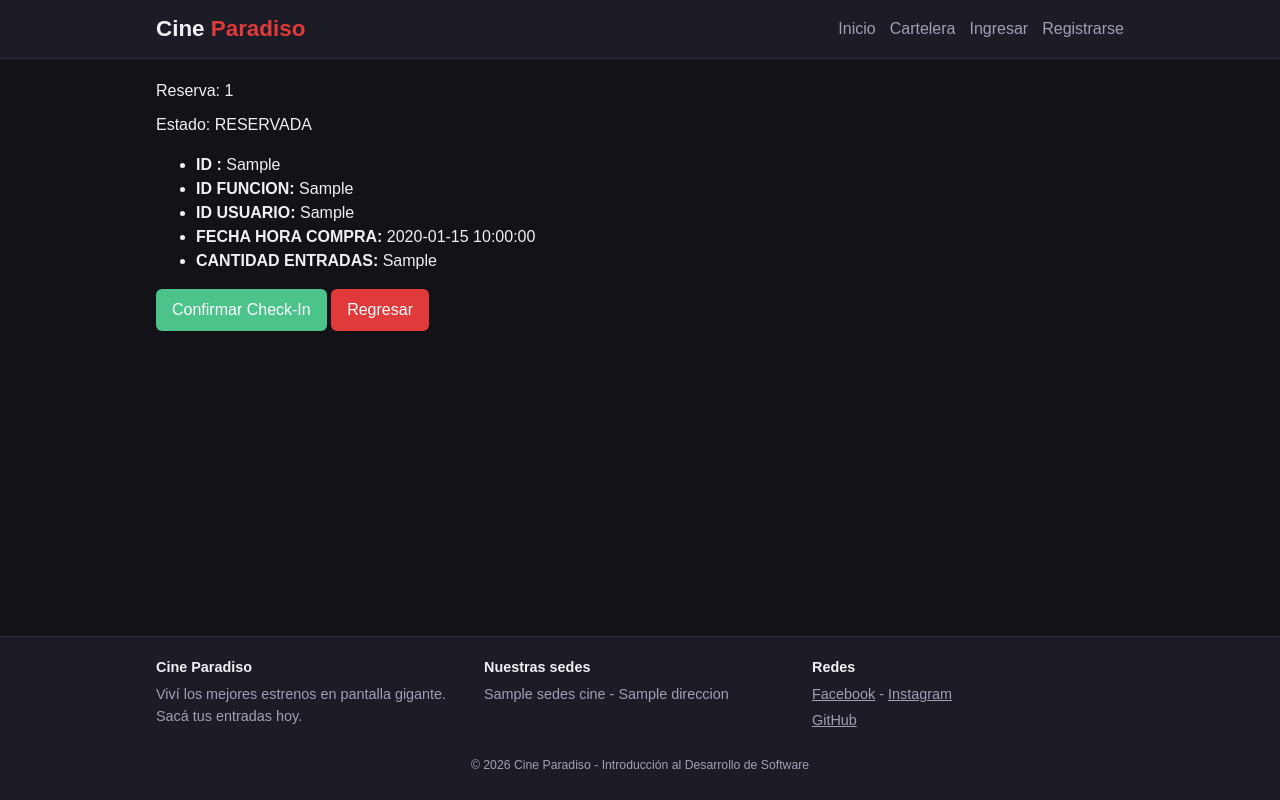
After one commit to GabrielVeraGit/TP_Final_IDS_2C2026, a Flask app: template APLICATIVO_FRONTEND/templates/check_in.html in a window 1280 px wide. The commit adds this page. Run offline with Flask 3, Linux system fonts and the light colour scheme; the template is opened without the code that fills it: most values are stand-ins (such as "Sample title", 1, 10 or a date in 2020).

Commit message:
Terminado la implementacion de poder Cancelar y Usar la reserva del mail, se agrego al front al etiqueta CHECK-IN

```diff
--- a/API_BACKEND/app.py
+++ b/API_BACKEND/app.py
@@ -2,7 +2,7 @@ import os
 from datetime import datetime
 from decimal import Decimal
 from dotenv import load_dotenv
-from flask import Flask
+from flask import Flask, request
 
 from werkzeug.exceptions import HTTPException
 from source import extend_email, extend_jwt
@@ -68,9 +68,9 @@ def manejar_error_interno(error:Exception):
 
 @app.route("/api", methods=["GET"])
 def index():
-    return "ENTRASTE A LA API", 200
+    return f"ENTRASTE A LA API con {request.host_url}", 200
 
 
 if __name__ == "__main__":
     puerto=int(os.getenv("PORT_API_BACKEND", 5001))
-    app.run(port=puerto, debug=False)
+    app.run(port=puerto, host="0.0.0.0", debug=True)
--- a/API_BACKEND/source/extend_qr.py
+++ b/API_BACKEND/source/extend_qr.py
@@ -27,7 +27,7 @@ def generar_qr_en_memoria(contenido_url: str):
 def generar_code_y_urls():
     qr_id = f"QR_ID-{uuid.uuid4().hex[:10].upper()}"
 
-    url_usar = f"{config.URL_FRONTEND}/reserva/{qr_id}/usar" #va al qr
+    url_usar = f"{config.URL_FRONTEND}/reservas/{qr_id}/usar" #va al qr
     url_cancelar = f"{config.URL_FRONTEND}/reservas/{qr_id}/cancelar" #va al boton
 
     return qr_id, url_usar, url_cancelar
--- a/API_BACKEND/source/validators/reservas.py
+++ b/API_BACKEND/source/validators/reservas.py
@@ -17,7 +17,8 @@ def validando_campos_reserva(datos_revisar:dict):
     "cant_entradas": utils_val.validar_entero,
     "estado_compra": utils_val.validar_texto,
     "fecha_desde": utils_val.validar_fecha_hora,
-    "fecha_hasta": utils_val.validar_fecha_hora
+    "fecha_hasta": utils_val.validar_fecha_hora,
+    "qr": utils_val.validar_texto
     }
 
     campos_limpios = dict()
--- a/APLICATIVO_FRONTEND/app.py
+++ b/APLICATIVO_FRONTEND/app.py
@@ -46,8 +46,10 @@ def inyectar_seccion():
     seccion = "cartelera"
     if request.path == "/cine_paradiso":
         seccion = "inicio"
-    elif request.path.startswith("/cine_paradiso/admin") or request.path.endswith("/cine_paradiso/usar"):
+    elif request.path.startswith("/cine_paradiso/admin"):
         seccion = "admin"
+    elif request.path.endswith("/usar"):
+        seccion = "checkin"
     elif request.path.startswith("/cine_paradiso/mis-reservas") or request.path.startswith("/cine_paradiso/comprar") or request.path.endswith("/cine_paradiso/cancelar"):
         seccion = "reservas"
     elif request.path.startswith("/cine_paradiso/perfil"):
@@ -56,4 +58,4 @@ def inyectar_seccion():
 
 if __name__ == "__main__":
     puerto = int(os.getenv("PORT_APLICATIVO_FRONTEND", 5002))
-    app.run(port=puerto, debug=True)
+    app.run(port=puerto, host="0.0.0.0", debug=True)
--- a/APLICATIVO_FRONTEND/static/style.css
+++ b/APLICATIVO_FRONTEND/static/style.css
@@ -48,7 +48,7 @@ nav form { margin: 0; }
 
 /*botones y formularios*/
 button, .boton { display: inline-block; padding: 9px 16px; font: inherit; color: #fff; background: var(--rojo); border: none; border-radius: 6px; text-decoration: none; cursor: pointer; }
-.button.verde { display: inline-block; padding: 9px 16px; font: inherit; color: #fff; background: var(--verde); border: none; border-radius: 6px; text-decoration: none; cursor: pointer; }
+button.verde, .boton.verde{ display: inline-block; padding: 9px 16px; font: inherit; color: #fff; background: var(--verde); border: none; border-radius: 6px; text-decoration: none; cursor: pointer; }
 button:hover, .boton:hover { opacity: 0.85; }
 button.gris-b, .boton.gris-b { background: #3a3a4d; }
 button.chico, .boton.chico { padding: 5px 10px; font-size: 0.85em; }
--- a/APLICATIVO_FRONTEND/templates/base.html
+++ b/APLICATIVO_FRONTEND/templates/base.html
@@ -18,6 +18,7 @@
 
                     {% if session.get('rol') == 'admin' %}
                         <a href="{{ url_for('user_bp.admin') }}" class="{{ 'activo' if seccion == 'admin' }}">Backoffice</a>
+                        <a href="{{ url_for('reserva_bp.usar', qr_id='none')}}" class="{{ 'activo' if seccion == 'checkin' }}">Check-in</a>
                     {% else %}
                         <a href="{{ url_for('reserva_bp.mis_reservas') }}" class="{{ 'activo' if seccion == 'reservas' }}">Mis reservas</a>
                         <a href="{{url_for('user_bp.perfil')}}" class="{{ 'activo' if seccion == 'perfil' }}">Mi perfil</a>
@@ -37,12 +38,15 @@
     </header>
 
     <main>
+
         {% with mensajes = get_flashed_messages(with_categories=true) %}
             {% for categoria, mensaje in mensajes %}
                 <div class="aviso {{ categoria }}">{{ mensaje }}</div>
             {% endfor %}
         {% endwith %}
-        {% block contenido %}{% endblock %}
+
+        {% block contenido %}
+        {% endblock %}
     </main>
 
     <footer>
--- /dev/null
+++ b/APLICATIVO_FRONTEND/templates/check_in.html
@@ -0,0 +1,38 @@
+{% extends "base.html" %}
+{% block titulo %}Check-In{% endblock %}
+{% block contenido %}
+
+{%if qr_id=="none"%}
+    <h2>Escane un QR para iniciar el CHECK-IN o Ingrese manualmente el QR_ID</h2>
+
+    <form action="{{ url_for('reserva_bp.usar', qr_id='none') }}" method="GET">
+        <label>QR-ID <input type="text" name="QR-ID" required></label>
+        <button class="verde" type="submit">Buscar</button>
+    </form>
+
+
+{%elif qr_id!="none" and registros%}
+
+    <p>Reserva: {{qr_id}}</p>
+    <p >Estado: {{registros["estado_compra"].upper()}}</p>
+    <ul>
+        <li><strong>ID :</strong> {{ registros["id_reserva"] }}</li>
+        <li><strong>ID FUNCION:</strong> {{ registros["id_funcion"] }}</li>
+        <li><strong>ID USUARIO:</strong> {{ registros["id_usuario"] }}</li>
+        <li><strong>FECHA HORA COMPRA:</strong> {{ registros["fecha_de_compra"] }}</li>
+        <li><strong>CANTIDAD ENTRADAS:</strong> {{ registros["cant_entradas"] }}</li>
+    </ul>
+    {%if registros["estado_compra"] not in ("cancelada","usada")%}
+        <form class="en-linea" action="{{ url_for('reserva_bp.usar', qr_id=qr_id) }}" method="POST">
+            <button class="verde" type="submit">Confirmar Check-In</button>
+        </form>
+    {%endif%}
+        <form class="en-linea" action="{{ url_for('reserva_bp.usar', qr_id='none') }}" method="POST">
+            <button type="submit">Regresar</button>
+        </form>
+{%endif%}
+
+
+
+
+{% endblock %}
```
Also changed, not shown: APLICATIVO_FRONTEND/source/routes/reservas.py (+27 -12 lines), APLICATIVO_FRONTEND/templates/usar_entrada.html (deleted, +0 -14 lines).
